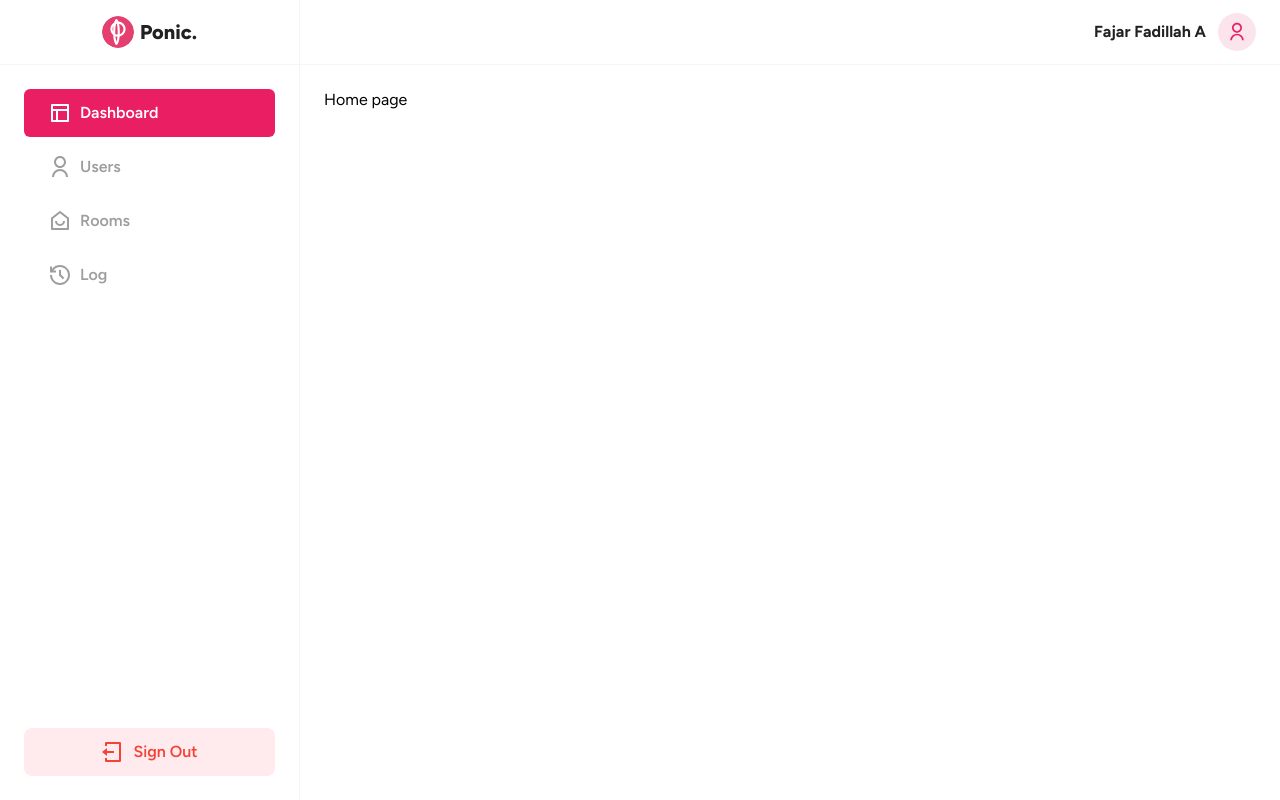
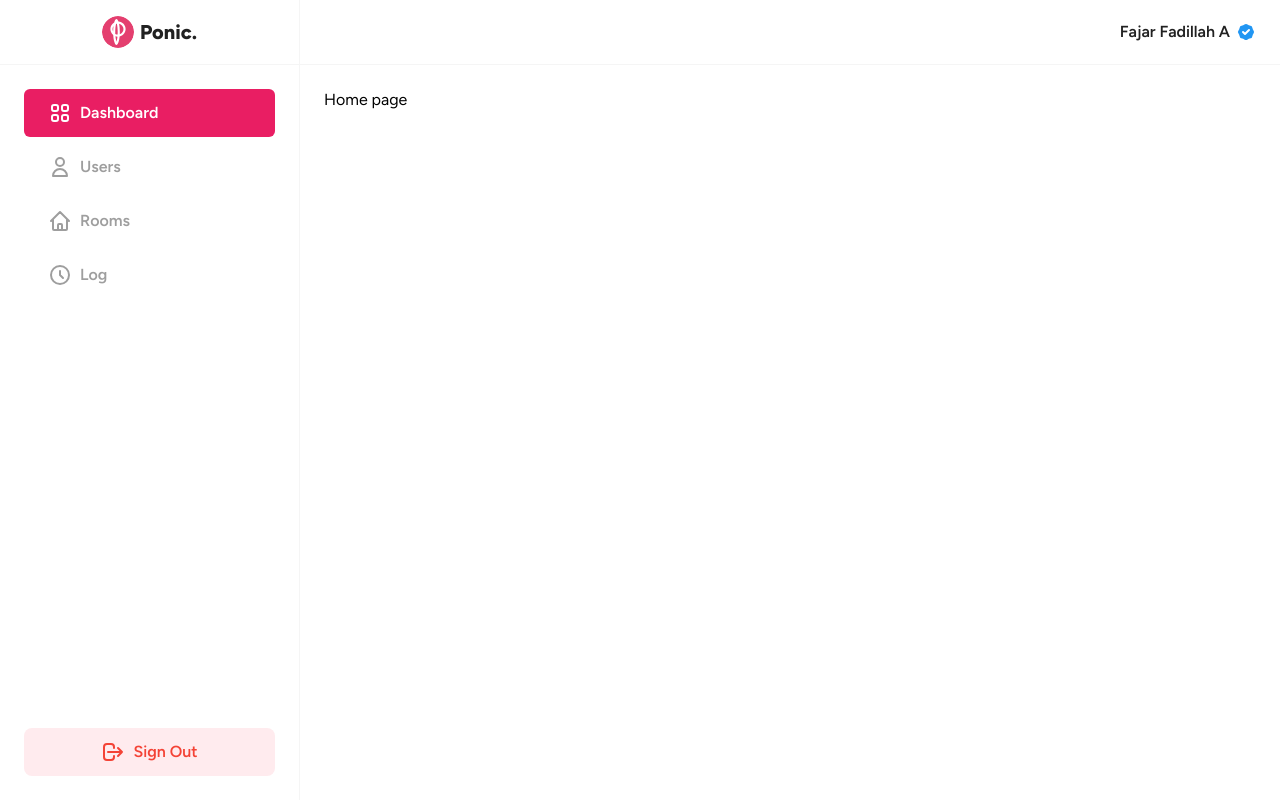
Before and after one commit to fajarfadillahh/dashboard-ponic-voting-web-application, a Next.js app: page / in a window 1280 px wide. Built offline with nearby package versions, Linux system fonts and the light colour scheme.

Commit message:
modified Sidebar, Navbar & Footer components

```diff
--- a/components/Footer.jsx
+++ b/components/Footer.jsx
@@ -1,3 +1,14 @@
+import { Typography } from "@material-tailwind/react";
+
 export default function Footer() {
-  return <footer className="w-full bg-blue-200">Footer</footer>;
+  return (
+    <footer className="w-full border-t border-gray-100">
+      <div className="flex h-16 items-center justify-center">
+        <Typography className="font-semibold text-gray-900">
+          &copy; Ponic {new Date().getFullYear()} - Develop by{" "}
+          <span className="font-extrabold text-pink-500">FGlabs.</span> ❤️
+        </Typography>
+      </div>
+    </footer>
+  );
 }
--- a/components/Navbar.jsx
+++ b/components/Navbar.jsx
@@ -1,4 +1,4 @@
-import { RiLogoutBoxLine, RiUserLine } from "react-icons/ri";
+import { HiBadgeCheck, HiOutlineLogout } from "react-icons/hi";
 import {
   Menu,
   MenuHandler,
@@ -13,39 +13,37 @@ export default function Navbar() {
   };
 
   return (
-    <nav className="fixed top-0 w-[calc(100%-300px)] max-w-[1140px] border-b border-gray-100 px-6">
+    <nav className="fixed top-0 z-50 w-[calc(100%-300px)] max-w-[1140px] border-b border-gray-100 bg-white px-6">
       <div className="flex h-16 items-center justify-end">
         <Menu placement="bottom-end" allowHover>
           <MenuHandler>
-            <div className="inline-flex cursor-pointer items-center gap-3">
-              <Typography className="font-bold capitalize text-gray-900">
+            <div className="inline-flex cursor-pointer items-center gap-1.5">
+              <Typography className="font-semibold capitalize text-gray-900">
                 Fajar Fadillah A
               </Typography>
 
-              <div className="flex h-[38px] w-[38px] items-center justify-center rounded-full bg-pink-50 text-xl text-pink-500">
-                <RiUserLine />
+              <div className="text-xl text-blue-500">
+                <HiBadgeCheck />
               </div>
             </div>
           </MenuHandler>
 
           <MenuList>
             <MenuItem>
-              <Typography className="font-bold text-gray-900">
+              <Typography className="font-semibold text-gray-900">
                 Fajar Fadillah Agustian
               </Typography>
-              <Typography className="text-[14px] font-medium text-gray-500">
+              <Typography className="text-sm font-medium text-gray-500">
                 fajarfadillah@mail.com
               </Typography>
             </MenuItem>
             <hr className="my-3" />
             <MenuItem
-              className="flex items-center gap-2"
+              className="flex items-center gap-2 text-gray-500"
               onClick={handleSignOut}
             >
-              <RiLogoutBoxLine className="text-[1rem] text-gray-500" />
-              <Typography className="text-[14px] font-medium text-gray-500">
-                Sign Out
-              </Typography>
+              <HiOutlineLogout className="text-sm" />
+              <Typography className="text-sm font-medium">Sign Out</Typography>
             </MenuItem>
           </MenuList>
         </Menu>
--- a/components/Sidebar.jsx
+++ b/components/Sidebar.jsx
@@ -3,12 +3,12 @@ import Link from "next/link";
 import { useRouter } from "next/router";
 import { Button, Typography } from "@material-tailwind/react";
 import {
-  RiHistoryLine,
-  RiHomeSmile2Line,
-  RiLayout3Line,
-  RiLogoutBoxLine,
-  RiUserLine,
-} from "react-icons/ri";
+  HiOutlineViewGrid,
+  HiOutlineUser,
+  HiOutlineHome,
+  HiOutlineClock,
+  HiOutlineLogout,
+} from "react-icons/hi";
 
 export default function Sidebar() {
   const router = useRouter();
@@ -31,10 +31,10 @@ export default function Sidebar() {
       <div className="flex h-full flex-col justify-between border-t border-gray-100 p-6">
         <div className="flex flex-col gap-[6px]">
           {[
-            ["Dashboard", <RiLayout3Line />, "/"],
-            ["Users", <RiUserLine />, "/users"],
-            ["Rooms", <RiHomeSmile2Line />, "/rooms"],
-            ["Log", <RiHistoryLine />, "/log"],
+            ["Dashboard", <HiOutlineViewGrid />, "/"],
+            ["Users", <HiOutlineUser />, "/users"],
+            ["Rooms", <HiOutlineHome />, "/rooms"],
+            ["Log", <HiOutlineClock />, "/log"],
           ].map(([text, icon, path], index) => {
             return (
               <Link
@@ -58,7 +58,7 @@ export default function Sidebar() {
           color="red"
           className="inline-flex h-12 items-center justify-center gap-2 bg-red-50 hover:bg-red-100"
         >
-          <RiLogoutBoxLine className="text-[24px]" />
+          <HiOutlineLogout className="text-[24px]" />
           <Typography className="font-semibold capitalize">Sign Out</Typography>
         </Button>
       </div>
```
